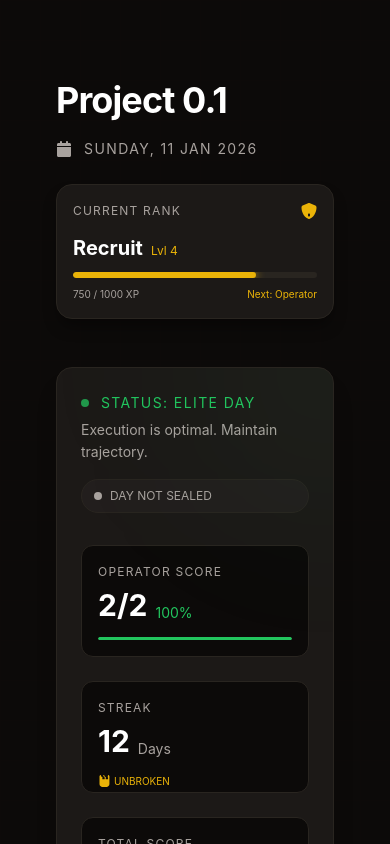
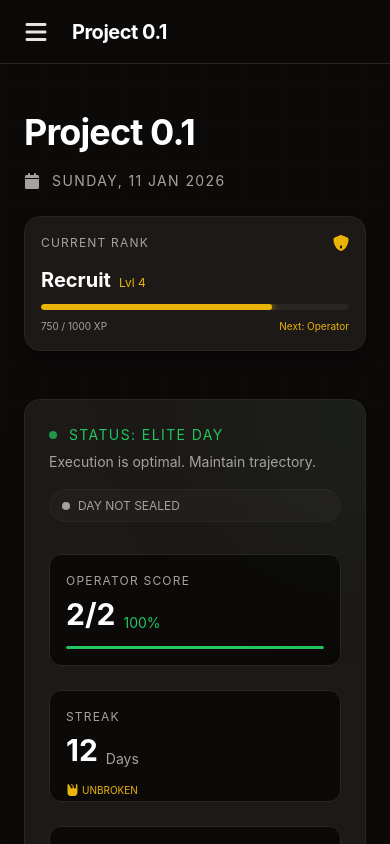
Before and after one commit to Nexzzzxwdwee/project-0.1-v2, a Next.js app: page /today in a window 390 px wide. Built offline with nearby package versions, Linux system fonts and the light colour scheme.

Commit message:
Fix scrollbar: full-width mainContent + inner wrapper

```diff
--- a/src/app/(app)/app-shell.module.css
+++ b/src/app/(app)/app-shell.module.css
@@ -3,12 +3,144 @@
 .mainContainer {
   display: flex;
   height: 100vh;
+  max-height: 100vh;
   overflow: hidden;
+  position: relative;
 }
 
 .mainContainer ::selection {
   background: rgba(20, 83, 45, 0.5);
   color: #bbf7d0;
+}
+
+/* Mobile Top Bar */
+.mobileTopBar {
+  display: none;
+  position: fixed;
+  top: 0;
+  left: 0;
+  right: 0;
+  height: 4rem;
+  background: #0c0a09;
+  border-bottom: 1px solid #292520;
+  padding: 0 1rem;
+  align-items: center;
+  gap: 1rem;
+  z-index: 100;
+}
+
+@media (max-width: 767px) {
+  .mobileTopBar {
+    display: flex;
+  }
+}
+
+.mobileMenuButton {
+  background: none;
+  border: none;
+  color: #e7e5e4;
+  cursor: pointer;
+  padding: 0.5rem;
+  display: flex;
+  align-items: center;
+  justify-content: center;
+  transition: color 0.2s;
+}
+
+.mobileMenuButton:hover {
+  color: #a8a29e;
+}
+
+.mobileMenuButton .icon {
+  width: 1.5rem;
+  height: 1.5rem;
+}
+
+.mobileTitle {
+  font-size: 1.25rem;
+  font-weight: bold;
+  letter-spacing: -0.025em;
+  color: white;
+  font-family: var(--font-space), sans-serif;
+}
+
+/* Mobile Drawer Overlay */
+.drawerOverlay {
+  position: fixed;
+  inset: 0;
+  background: rgba(0, 0, 0, 0.5);
+  z-index: 150;
+  backdrop-filter: blur(4px);
+}
+
+@media (min-width: 768px) {
+  .drawerOverlay {
+    display: none;
+  }
+}
+
+/* Mobile Drawer */
+.mobileDrawer {
+  position: fixed;
+  top: 0;
+  left: 0;
+  width: 16rem;
+  height: 100vh;
+  background: #0c0a09;
+  border-right: 1px solid #292520;
+  z-index: 200;
+  display: flex;
+  flex-direction: column;
+  justify-content: space-between;
+  padding: 2rem 1rem;
+  transform: translateX(-100%);
+  transition: transform 0.3s ease-out;
+  overflow-y: auto;
+}
+
+@media (min-width: 768px) {
+  .mobileDrawer {
+    display: none;
+  }
+}
+
+.mobileDrawerOpen {
+  transform: translateX(0);
+}
+
+.mobileDrawerHeader {
+  display: flex;
+  align-items: center;
+  justify-content: space-between;
+  margin-bottom: 2.5rem;
+  padding: 0 1rem;
+}
+
+.mobileDrawerBrand {
+  display: flex;
+  align-items: center;
+  gap: 0.75rem;
+}
+
+.mobileDrawerClose {
+  background: none;
+  border: none;
+  color: #a8a29e;
+  cursor: pointer;
+  padding: 0.5rem;
+  display: flex;
+  align-items: center;
+  justify-content: center;
+  transition: color 0.2s;
+}
+
+.mobileDrawerClose:hover {
+  color: #e7e5e4;
+}
+
+.mobileDrawerClose .icon {
+  width: 1.25rem;
+  height: 1.25rem;
 }
 
 /* Sidebar */
@@ -120,9 +252,34 @@
 /* Main Content */
 .mainContent {
   flex: 1;
+  width: 100%;
+  min-width: 0;
   overflow-y: auto;
+  overflow-x: hidden;
   position: relative;
   background: #0c0a09;
+  /* CRITICAL: Remove ALL centering from scroll container */
+  max-width: none;
+  margin: 0;
+  padding: 0;
+}
+
+@media (max-width: 767px) {
+  .mainContent {
+    padding-top: 4rem;
+  }
+}
+
+/* Inner content wrapper for padding only - pages control their own max-width */
+.contentInner {
+  width: 100%;
+  padding: 2.5rem 1.5rem;
+}
+
+@media (min-width: 768px) {
+  .contentInner {
+    padding: 3.5rem 3rem;
+  }
 }
 
 .mainContent::-webkit-scrollbar {
@@ -151,3 +308,9 @@
     linear-gradient(90deg, #292520 1px, transparent 1px);
   background-size: 40px 40px;
 }
+
+.icon {
+  width: 1em;
+  height: 1em;
+  display: inline-block;
+}
--- a/src/app/(app)/layout.tsx
+++ b/src/app/(app)/layout.tsx
@@ -2,10 +2,12 @@
 
 import Link from 'next/link';
 import { usePathname } from 'next/navigation';
+import { useState, useEffect } from 'react';
 import styles from './app-shell.module.css';
 
 export default function AppLayout({ children }: { children: React.ReactNode }) {
   const pathname = usePathname();
+  const [isDrawerOpen, setIsDrawerOpen] = useState(false);
 
   const navItems = [
     { href: '/today', label: 'Today', icon: 'calendar-day' },
@@ -33,9 +35,120 @@ export default function AppLayout({ children }: { children: React.ReactNode }) {
     return icons[iconName] || '';
   };
 
+  const closeDrawer = () => setIsDrawerOpen(false);
+
+  useEffect(() => {
+    closeDrawer();
+  }, [pathname]);
+
+  useEffect(() => {
+    const handleEscape = (e: KeyboardEvent) => {
+      if (e.key === 'Escape' && isDrawerOpen) {
+        closeDrawer();
+      }
+    };
+    document.addEventListener('keydown', handleEscape);
+    return () => document.removeEventListener('keydown', handleEscape);
+  }, [isDrawerOpen]);
+
+  useEffect(() => {
+    if (typeof window === 'undefined') return;
+
+    const isMobile = window.innerWidth < 768;
+    if (isMobile && isDrawerOpen) {
+      const previousOverflow = document.body.style.overflow;
+      document.body.style.overflow = 'hidden';
+      return () => {
+        document.body.style.overflow = previousOverflow;
+      };
+    }
+  }, [isDrawerOpen]);
+
+  const renderNavItems = () => (
+    <>
+      {navItems.map((item) => {
+        const isActive = pathname === item.href;
+        return (
+          <Link
+            key={item.href}
+            href={item.href}
+            className={`${styles.navItem} ${isActive ? styles.navItemActive : ''}`}
+            onClick={closeDrawer}
+          >
+            <svg className={styles.navIcon} viewBox="0 0 512 512" fill="currentColor">
+              <path d={getIconSVG(item.icon)} />
+            </svg>
+            <span className={styles.navLabel}>{item.label}</span>
+            {isActive && <div className={styles.navActiveDot}></div>}
+          </Link>
+        );
+      })}
+    </>
+  );
+
   return (
     <div className={styles.mainContainer}>
-      {/* Sidebar Navigation */}
+      {/* Mobile Top Bar */}
+      <div className={styles.mobileTopBar}>
+        <button
+          type="button"
+          className={styles.mobileMenuButton}
+          onClick={() => setIsDrawerOpen(true)}
+          aria-label="Open navigation menu"
+        >
+          <svg className={styles.icon} viewBox="0 0 448 512" fill="currentColor">
+            <path d="M0 96C0 78.3 14.3 64 32 64H416c17.7 0 32 14.3 32 32s-14.3 32-32 32H32C14.3 128 0 113.7 0 96zM0 256c0-17.7 14.3-32 32-32H416c17.7 0 32 14.3 32 32s-14.3 32-32 32H32c-17.7 0-32-14.3-32-32zM448 416c0 17.7-14.3 32-32 32H32c-17.7 0-32-14.3-32-32s14.3-32 32-32H416c17.7 0 32 14.3 32 32z" />
+          </svg>
+        </button>
+        <span className={styles.mobileTitle}>Project 0.1</span>
+      </div>
+
+      {/* Mobile Drawer Overlay */}
+      {isDrawerOpen && (
+        <div className={styles.drawerOverlay} onClick={closeDrawer} aria-hidden="true"></div>
+      )}
+
+      {/* Mobile Drawer */}
+      <aside className={`${styles.mobileDrawer} ${isDrawerOpen ? styles.mobileDrawerOpen : ''}`}>
+        <div className={styles.mobileDrawerHeader}>
+          <div className={styles.mobileDrawerBrand}>
+            <div className={styles.brandIcon}>
+              <span className={styles.brandText}>0.1</span>
+            </div>
+            <span className={styles.brandLabel}>Project 0.1</span>
+          </div>
+          <button
+            type="button"
+            className={styles.mobileDrawerClose}
+            onClick={closeDrawer}
+            aria-label="Close navigation menu"
+          >
+            <svg className={styles.icon} viewBox="0 0 384 512" fill="currentColor">
+              <path d="M342.6 150.6c12.5-12.5 12.5-32.8 0-45.3s-32.8-12.5-45.3 0L192 210.7 86.6 105.4c-12.5-12.5-32.8-12.5-45.3 0s-12.5 32.8 0 45.3L146.7 256 41.4 361.4c-12.5 12.5-12.5 32.8 0 45.3s32.8 12.5 45.3 0L192 301.3 297.4 406.6c12.5 12.5 32.8 12.5 45.3 0s12.5-32.8 0-45.3L237.3 256 342.6 150.6z" />
+            </svg>
+          </button>
+        </div>
+
+        <nav className={styles.nav}>
+          {renderNavItems()}
+        </nav>
+
+        <div className={styles.sidebarFooter}>
+          <Link
+            href="/settings"
+            className={`${styles.navItem} ${pathname === '/settings' ? styles.navItemActive : ''}`}
+            onClick={closeDrawer}
+          >
+            <svg className={styles.navIcon} viewBox="0 0 512 512" fill="currentColor">
+              <path d={getIconSVG('gear')} />
+            </svg>
+            <span className={styles.navLabel}>Settings</span>
+            {pathname === '/settings' && <div className={styles.navActiveDot}></div>}
+          </Link>
+        </div>
+      </aside>
+
+      {/* Desktop Sidebar Navigation */}
       <aside className={styles.sidebar}>
         <div>
           <div className={styles.sidebarBrand}>
@@ -46,22 +159,7 @@ export default function AppLayout({ children }: { children: React.ReactNode }) {
           </div>
 
           <nav className={styles.nav}>
-            {navItems.map((item) => {
-              const isActive = pathname === item.href;
-              return (
-                <Link
-                  key={item.href}
-                  href={item.href}
-                  className={`${styles.navItem} ${isActive ? styles.navItemActive : ''}`}
-                >
-                  <svg className={styles.navIcon} viewBox="0 0 512 512" fill="currentColor">
-                    <path d={getIconSVG(item.icon)} />
-                  </svg>
-                  <span className={styles.navLabel}>{item.label}</span>
-                  {isActive && <div className={styles.navActiveDot}></div>}
-                </Link>
-              );
-            })}
+            {renderNavItems()}
           </nav>
         </div>
 
@@ -80,7 +178,9 @@ export default function AppLayout({ children }: { children: React.ReactNode }) {
       <main className={styles.mainContent}>
         {/* Background Grid Effect */}
         <div className={styles.bgGrid}></div>
-        {children}
+        <div className={styles.contentInner}>
+          {children}
+        </div>
       </main>
     </div>
   );
--- a/src/app/(app)/today/today.module.css
+++ b/src/app/(app)/today/today.module.css
@@ -3,15 +3,8 @@
 .content {
   max-width: 56rem;
   margin: 0 auto;
-  padding: 2.5rem 1.5rem;
   position: relative;
   z-index: 10;
-}
-
-@media (min-width: 768px) {
-  .content {
-    padding: 3.5rem 3rem;
-  }
 }
 
 /* Header */
--- a/src/app/globals.css
+++ b/src/app/globals.css
@@ -8,6 +8,8 @@
 html,
 body {
   height: 100%;
+  max-height: 100%;
+  overflow: hidden;
   background: #0c0a09;
 }
 
```
